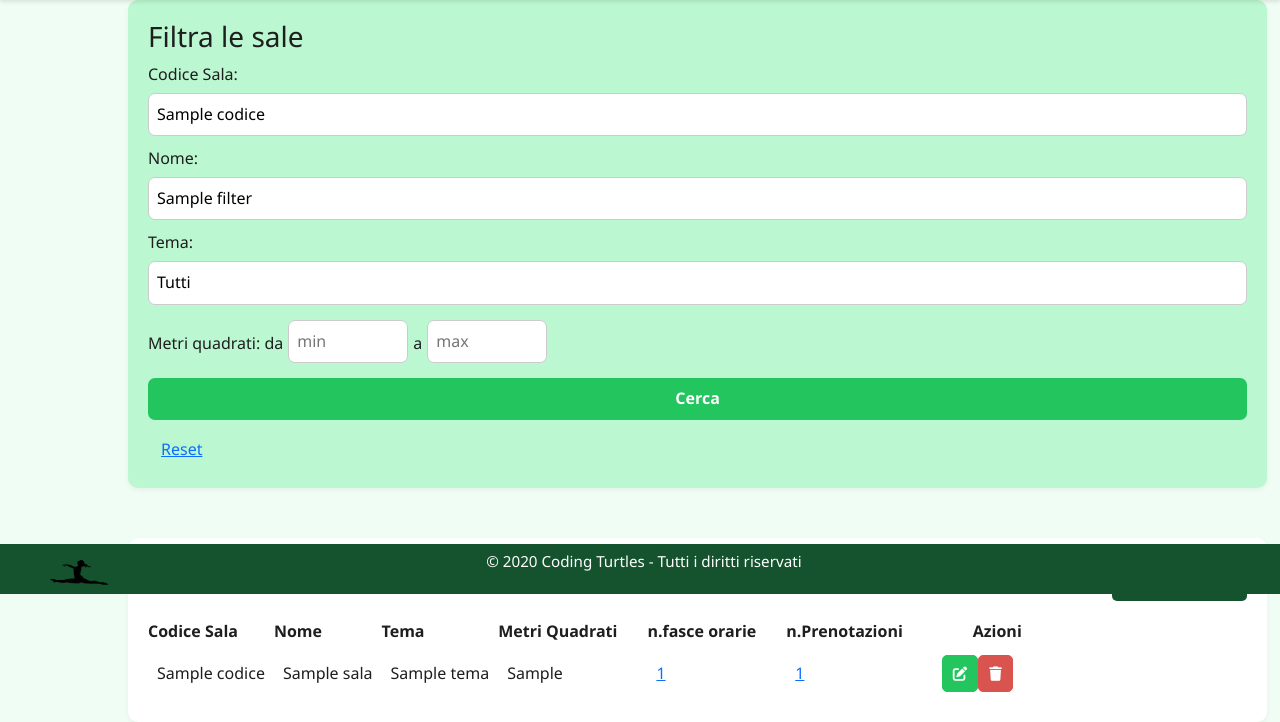
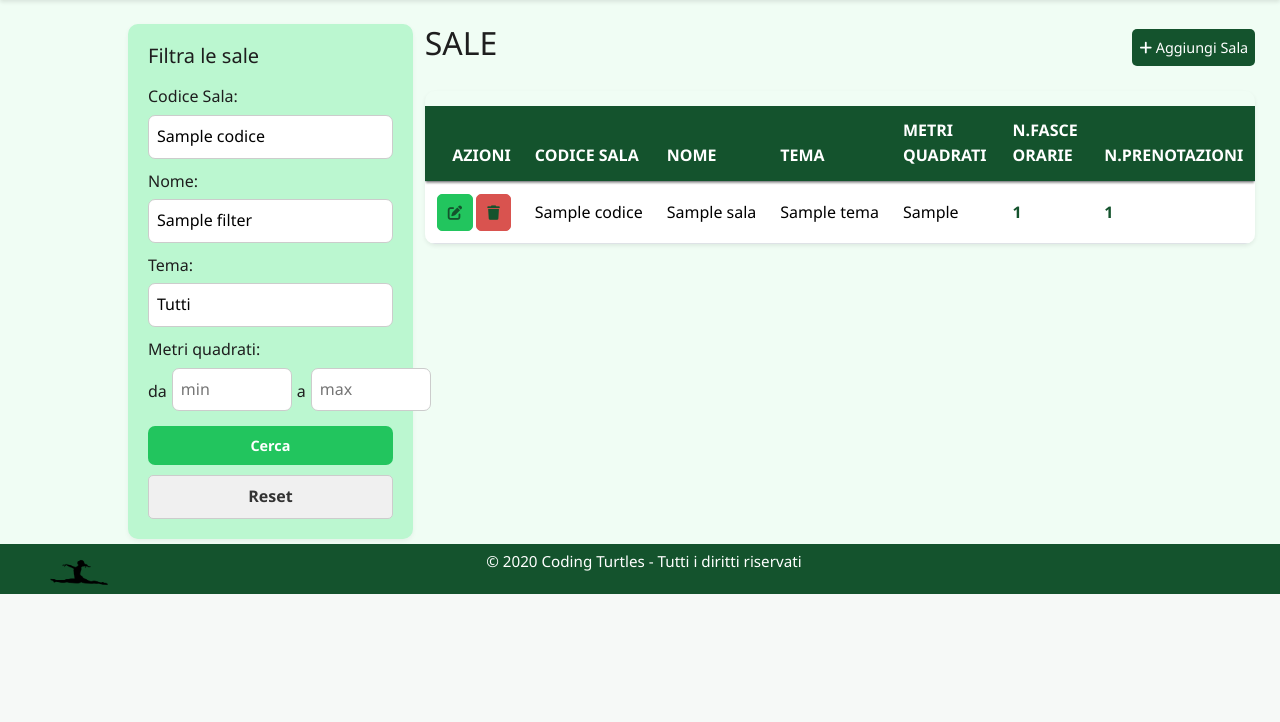
Before and after one commit to Leonardo1888/CodingTurtles_2.0, a Django app: template sale/templates/sale/sale.html in a window 1280 px wide. Shown: the part 206-928 px from the top of the page. After the commit the page ends 800 px from the top, so only its background shows below. Run offline with Django 5.2, Linux system fonts and the light colour scheme; the template is opened without the code that fills it: most values are stand-ins (such as "Sample title", 1, 10 or a date in 2020).

Commit message:
Sale: grafica applicata

```diff
--- a/sale/templates/sale/sale.html
+++ b/sale/templates/sale/sale.html
@@ -4,15 +4,20 @@
 {% block title %}Sale{% endblock %}
 
 {% block content %}
-<div class="contenitore-centrale">
-    <aside class="colonna-filtro">
-        <h3>Filtra le sale</h3>
+<div class="container-fluid mt-4">
+    <div class="row">
+
+        <aside class="col-12 col-lg-3 mb-4 colonna-filtro">
+
+            <h3 class="h5 mb-3">Filtra le sale</h3>
+
             <form id="filtro-form" method="get">
+
                 <label for="Codice">Codice Sala:</label>
-            <input type="text" id="Codice" name="Codice" value="{{ filters.Codice }}" /><br />
+                <input type="text" id="Codice" name="Codice" value="{{ filters.Codice }}"><br>
 
                 <label for="Nome">Nome:</label>
-            <input type="text" id="Nome" name="Nome" value="{{ filters.Nome }}" /><br />
+                <input type="text" id="Nome" name="Nome" value="{{ filters.Nome }}"><br>
 
                 <label for="Tema">Tema:</label>
                 <select id="Tema" name="Tema">
@@ -20,61 +25,73 @@
                     {% for t in themes %}
                     <option value="{{ t }}" {% if filters.Tema == t %}selected{% endif %}>{{ t }}</option>
                     {% endfor %}
-            </select><br />
+                </select><br>
 
                 <label>Metri quadrati:</label>
                 <div class="input-range">
-                da <input type="number" id="Mq_min" name="Mq_min" placeholder="min" value="{{ filters.Mq_min }}" />
+                    da <input type="number" id="Mq_min" name="Mq_min" placeholder="min" value="{{ filters.Mq_min }}">
                     <span>a</span>
-                <input type="number" id="Mq_max" name="Mq_max" placeholder="max" value="{{ filters.Mq_max }}" />
-            </div><br />
+                    <input type="number" id="Mq_max" name="Mq_max" placeholder="max" value="{{ filters.Mq_max }}">
+                </div><br>
 
-            <button type="submit">Cerca</button>
-            <a href="{% url 'sale:index' %}" class="btn btn-link">Reset</a>
+                <button type="submit" class="btn-modifica">Cerca</button>
+                <a href="{% url 'sale:index' %}" class="btn-reset">Reset</a>
             </form>
         </aside>
 
-    <main class="colonna-risultati" id="risultati">
-        <div style="display:flex; justify-content:space-between; align-items:center; margin-bottom:15px;">
+        <main class="col-12 col-lg-9" id="risultati">
+            <div class="d-flex justify-content-between align-items-center mb-3">
                 <h2>SALE</h2>
-            <button id="openAddSala" type="btn-modifica" style="padding: 7px;">
+                <button id="openAddSala" type="button" class="btn-modifica" style="padding: 7px;">
                     <i class="fa fa-plus"></i> Aggiungi Sala
                 </button>
             </div>
 
-        <table>
+            <div class="table-responsive shadow-sm table-wrapper">
+                <table class="table align-middle mb-0">
                     <thead>
                         <tr>
-                    <th class="sortable" onclick="sortTable('codice')" data-column="codice">
-                        <u>Codice Sala</u>
-                        <span class="sort-icon"></span>
+                            <th class="text-end">Azioni</th>
+                            <th class="sortable" onclick="sortTable('codice')" data-column="codice"
+                                style="cursor: pointer;">
+                                <u>Codice Sala</u><span class="sort-icon"></span>
                             </th>
-                    <th class="sortable" onclick="sortTable('nome')" data-column="nome">
-                        <u>Nome</u>
-                        <span class="sort-icon"></span>
+                            <th class="sortable" onclick="sortTable('nome')" data-column="nome"
+                                style="cursor: pointer;">
+                                <u>Nome</u><span class="sort-icon"></span>
                             </th>
-                    <th class="sortable" onclick="sortTable('tema')" data-column="tema">
-                        <u>Tema</u>
-                        <span class="sort-icon"></span>
+                            <th class="sortable" onclick="sortTable('tema')" data-column="tema"
+                                style="cursor: pointer;">
+                                <u>Tema</u><span class="sort-icon"></span>
                             </th>
-                    <th class="sortable" onclick="sortTable('mq')" data-column="mq">
-                        <u>Metri Quadrati</u>
-                        <span class="sort-icon"></span>
+                            <th class="sortable" onclick="sortTable('mq')" data-column="mq"
+                                style="cursor: pointer;">
+                                <u>Metri Quadrati</u><span class="sort-icon"></span>
                             </th>
-                    <th class="sortable" onclick="sortTable('nFasceOrarie')" data-column="nFasceOrarie">
-                        <u>n.fasce orarie</u>
-                        <span class="sort-icon"></span>
+                            <th class="sortable" onclick="sortTable('nFasceOrarie')" data-column="nFasceOrarie"
+                                style="cursor: pointer;">
+                                <u>n.fasce orarie</u><span class="sort-icon"></span>
                             </th>
-                    <th class="sortable" onclick="sortTable('nPrenotazioni')" data-column="nPrenotazioni">
-                        <u>n.Prenotazioni</u>
-                        <span class="sort-icon"></span>
+                            <th class="sortable" onclick="sortTable('nPrenotazioni')" data-column="nPrenotazioni"
+                                style="cursor: pointer;">
+                                <u>n.Prenotazioni</u><span class="sort-icon"></span>
                             </th>
-                    <th class="text-end">Azioni</th>
                         </tr>
                     </thead>
                     <tbody id="risultati-tabella-sale">
                         {% for sala in sale_data %}
                         <tr data-codice="{{ sala.codice }}">
+                            <td class="text-end">
+                                <div class="btn-group">
+                                    <a href="#" class="btn-modifica open-edit-modal" data-codice="{{ sala.codice }}" style="margin-right: 3px;"
+                                        data-nome="{{ sala.nome }}" data-tema="{{ sala.tema }}" data-mq="{{ sala.mq }}">
+                                        <i class="fa fa-edit"></i>
+                                    </a>
+                                    <a href="#" class="btn-elimina open-delete-modal" data-codice="{{ sala.codice }}">
+                                        <i class="fa fa-trash"></i>
+                                    </a>
+                                </div>
+                            </td>
                             <td>{{ sala.codice }}</td>
                             <td>{{ sala.nome }}</td>
                             <td>{{ sala.tema }}</td>
@@ -89,23 +106,16 @@
                                     {{ sala.n_prenotazioni }}
                                 </a>
                             </td>
-                    <td class="text-end">
-                        <div class="btn-group">
-                            <a href="#" class="btn-modifica open-edit-modal" data-codice="{{ sala.codice }}"
-                                data-nome="{{ sala.nome }}" data-tema="{{ sala.tema }}" data-mq="{{ sala.mq }}">
-                                <i class="fa fa-edit"></i>
-                            </a>
-                            <a href="#" class="btn-elimina open-delete-modal" data-codice="{{ sala.codice }}">
-                                <i class="fa fa-trash"></i>
-                            </a>
-                        </div>
-                    </td>
                         </tr>
                         {% endfor %}
                     </tbody>
                 </table>
+            </div>
         </main>
+
     </div>
+</div>
+
 
 <!-- Modal Aggiungi Sala -->
 <div class="modal-sfondo" id="addSalaModal" tabindex="-1" aria-labelledby="addSalaModalLabel" aria-hidden="true"
```
Lines whose indentation alone changed are shown as unchanged.
